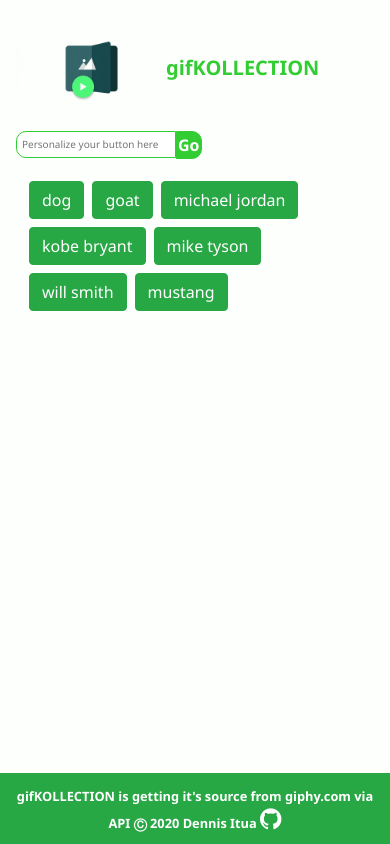
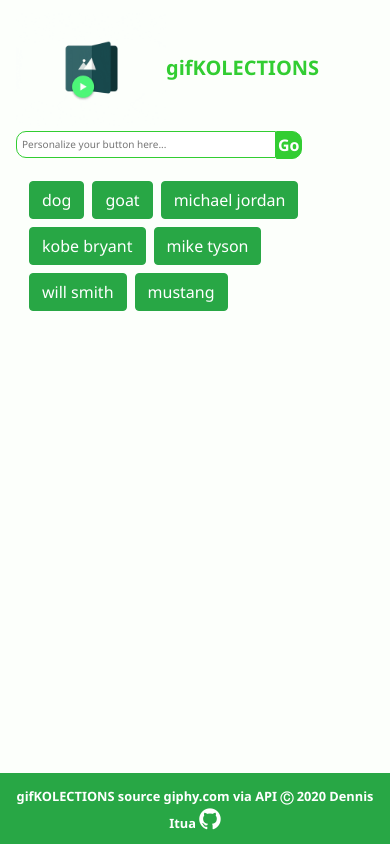
Before and after one commit to Dennis-The14th-web/GifTastic, a plain HTML site: page index.html in a window 390 px wide. Drawn offline with nearby package versions, Linux system fonts and the light colour scheme.

Commit message:
updating html and style

```diff
--- a/assets/css/style.css
+++ b/assets/css/style.css
@@ -119,7 +119,7 @@ body{
     }
 
     #search-input {
-        width: auto;
+        width: 260px;
         font-size: 10px;
         padding: 5px;
     }
--- a/index.html
+++ b/index.html
@@ -14,7 +14,7 @@
 </head>
 <body>
     <nav class="navbar justify-content-between navbar-custom">
-        <a class="navbar-brand" id="logo"><img src="./assets/css/images/icon_gif.gif" style="width: 150px;" alt="logo" >gifKOLLECTION</a>
+        <a class="navbar-brand" id="logo"><img src="./assets/css/images/icon_gif.gif" style="width: 150px;" alt="logo" >gifKOLECTIONS</a>
         <form class="form-inline">
           <input id="search-input" type="search" placeholder="Personalize your button here...">
           <button id="add-animal-button">Go</button>
@@ -33,7 +33,7 @@
     <!-- Footer -->
     <div class="footer fixed-bottom bg-success">
         <div class="header1">
-            <div id="container"><small><b>gifKOLLECTION is getting it's source from giphy.com via API &#9400; 2020 Dennis Itua </b></small><a class="fa fa-github" href="https://github.com/Dennis-The14th-web/GifTastic" style="font-size:25px"></a></div>
+            <div id="container"><small><b>gifKOLECTIONS source giphy.com via API &#9400; 2020 Dennis Itua </b></small><a class="fa fa-github" href="https://github.com/Dennis-The14th-web/GifTastic" style="font-size:25px"></a></div>
             </div>
 </div>
 
```
